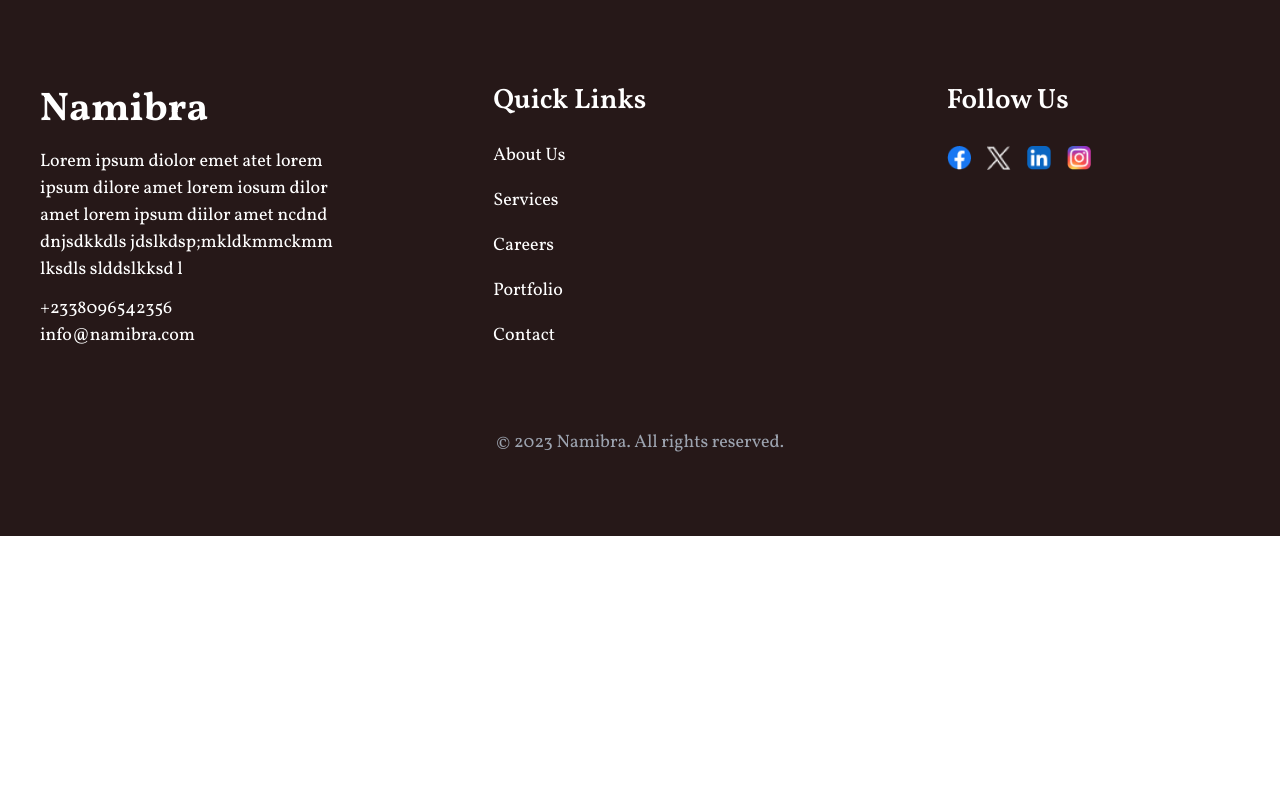
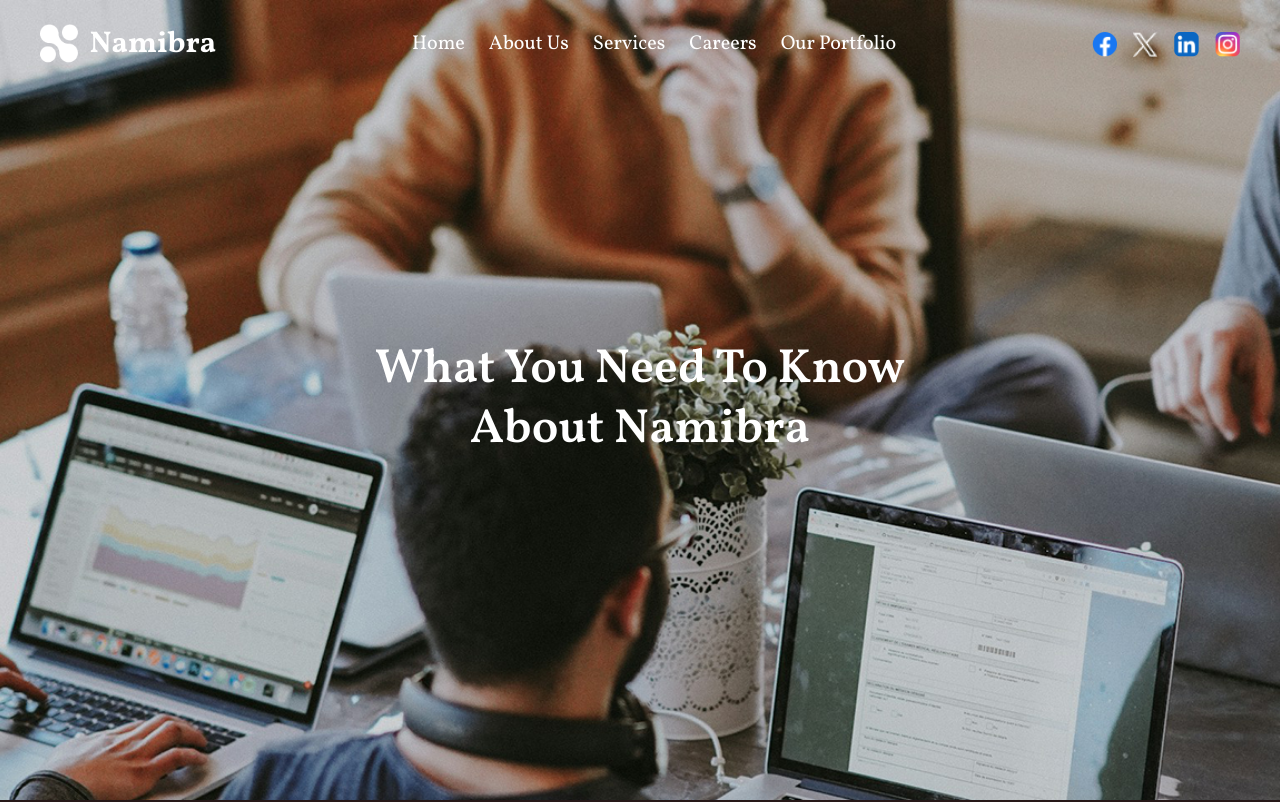
Before and after one commit to Namibra-Devs/namibra, a React (Vite) app: page /about-us in a window 1280 px wide. Shown: the top 802 px of the page. Built offline with nearby package versions, Linux system fonts and the light colour scheme.

Commit message:
Added AboutHero Component

```diff
--- a/src/App.jsx
+++ b/src/App.jsx
@@ -1,11 +1,13 @@
 import { BrowserRouter as Router, Routes, Route } from "react-router-dom";
 import Home from "./pages/Home/Home";
 import Footer from "./components/Layouts/Footer";
+import AboutsUs from "./pages/Aboutus/AboutsUs";
 const App = () => {
   return (
     <Router>
       <Routes>
         <Route path="/" element={<Home/>} />
+        <Route path="/about-us" element={<AboutsUs/>} />
       </Routes>
       <Footer />
     </Router>
--- a/src/components/Buttons/ButtonOutline.jsx
+++ b/src/components/Buttons/ButtonOutline.jsx
@@ -1,6 +1,6 @@
 const ButtonOutline = ({label}) => {
   return (
-    <button className='bg-primary outline hover:bg-gray-950 py-3 px-10 rounded-lg text-[24px] font-semibold text-white'>
+    <button className='bg-primary border-2 hover:bg-gray-950 py-3 px-10 rounded-lg text-[24px] font-semibold text-white'>
         {label}
     </button>
   )
--- a/src/components/Buttons/ButtonTransparent.jsx
+++ b/src/components/Buttons/ButtonTransparent.jsx
@@ -1,6 +1,6 @@
 const ButtonTransparent = ({label}) => {
   return (
-    <button className='bg-transparent outline hover:bg-gray-950 py-3 px-10 rounded-lg text-[24px] font-semibold text-white'>
+    <button className='bg-transparent border-2 hover:bg-gray-950 py-3 px-10 rounded-lg text-[24px] font-semibold text-white'>
         {label}
     </button>
   )
--- /dev/null
+++ b/src/components/HeroSections/AboutusHero.jsx
@@ -0,0 +1,16 @@
+import Navbar from "../Layouts/Navbar";
+
+const AboutusHero = () => {
+  return (
+    <section className="bg-aboutusbg bg-cover bg-center bg-no-repeat min-h-screen w-full">
+      <Navbar />
+      <div className="flex justify-center items-center min-h-screen py-20 px-6 lg:px-10">
+        <h2 className="text-[30px] md:text-[48px] max-w-full md:max-w-2xl text-center text-white leading-tight font-semibold">
+          What You Need To Know About Namibra
+        </h2>
+      </div>
+    </section>
+  );
+};
+
+export default AboutusHero;
--- a/src/components/HeroSections/HomeHero.jsx
+++ b/src/components/HeroSections/HomeHero.jsx
@@ -5,13 +5,13 @@ import SendAMessage from "../Utils/SendAMessage";
 
 const HomeHero = () => {
   return (
-    <section className="bg-herobg bg-cover bg-center bg-no-repeat min-h-screen w-full">
+    <section className="bg-homebg bg-cover bg-center bg-no-repeat min-h-screen w-full">
       <Navbar />
       <div className="flex justify-center items-center min-h-screen pt-32 pb-20 px-6 lg:px-10">
-        <div className="flex flex-col md:flex-row justify-between items-start gap-20">
+        <div className="flex flex-col md:flex-row justify-between items-center gap-20">
           <div className="text-white">
             <h4 className="text-[20px]">Welcome to Namibra</h4>
-            <h2 className="text-[30px] md:text-[40px] italic font-semibold my-4">
+            <h2 className="text-[30px] md:text-[40px] leading-tight italic font-semibold my-4">
               Technology should never be a barrier but rather, a powerful
               enabler of growth and efficiency.
             </h2>
--- a/src/components/Layouts/Footer.jsx
+++ b/src/components/Layouts/Footer.jsx
@@ -9,7 +9,7 @@ const Footer = () => {
       <div className="mx-auto px-6 lg:px-10 grid grid-cols-1 md:grid-cols-3 gap-10 md:gap-40">
         {/* Left Section - Logo, Name, Contact */}
         <div>
-          <h2 className="text-[40px] font-bold mb-2">Namibra</h2>
+          <a href="/" className="text-[40px] font-bold mb-2">Namibra</a>
           <p className="text-[18px] mb-3">
             Lorem ipsum diolor emet atet lorem ipsum dilore amet lorem iosum
             dilor amet lorem ipsum diilor amet ncdnd dnjsdkkdls
--- a/src/components/Layouts/Navbar.jsx
+++ b/src/components/Layouts/Navbar.jsx
@@ -27,7 +27,7 @@ const Navbar = () => {
 
 
   return (
-    <nav className={` ${isScrolled ? "bg-black" : "bg-transparent"} transition-all duration-700 fixed top-0 left-0 w-full z-50`}>
+    <nav className={` ${isScrolled ? "bg-primary shadow-custom-dark" : "bg-transparent"} transition-all duration-700 fixed top-0 left-0 w-full z-50`}>
       <div className="mx-auto flex justify-between items-center py-6 px-6 md:px-10">
         {/* Logo & Name */}
         <div className="text-white text-2xl font-bold flex items-center gap-3 relative z-50">
--- a/src/components/Utils/SendAMessage.jsx
+++ b/src/components/Utils/SendAMessage.jsx
@@ -1,8 +1,7 @@
-import React from "react";
 
 const SendAMessage = () => {
   return (
-    <div className="bg-white/10 backdrop-blur-0 backdrop-brightness-90 text-white p-10 rounded-lg">
+    <div className="bg-white/10 backdrop-blur-0 backdrop-brightness-90 w-full text-white p-10 rounded-lg">
       <h2 className="text-[24px] font-bold text-center">Request a call-back</h2>
       <p className="text-center text-white mb-10">Get in touch with us</p>
 
--- a/src/index.css
+++ b/src/index.css
@@ -11,35 +11,7 @@ html {
 :root {
   /* General Button  */
   .nav-link{
-    @apply text-[24px] hover:text-blue-400 transition;
-  }
-  .btn {
-    @apply px-5 py-2 md:px-6 md:py-2.5 w-full font-semibold focus:bg-blue-800;
-  }
-  /* Button primary */
-  .btn-primary {
-    @apply bg-blue-700 hover:bg-blue-800 hover:text-white duration-700 hover:shadow-xl;
-  }
-  /* Button outline */
-  .btn-outline {
-    @apply border-2 border-slate-200 hover:bg-red-700 duration-700;
-  }
-  /* Button accent */
-  .btn-accent {
-    @apply bg-red-700 hover:bg-blue-700 hover:text-white duration-700 hover:shadow-xl;
-  }
-  /* Mobile menu open */
-  .mobile-menu.active {
-    @apply top-0 bg-blue-700;
-  }
-  .mmlist {
-    @apply flex justify-center items-center gap-2 text-sm md:py-7 border-b-4 border-transparent hover:border-white duration-700;
-  }
-  nav.sticky {
-    @apply fixed top-0 left-0 w-full z-50 bg-blue-700;
-  }
-  #sponsorBtn.btn-bg {
-    @apply bg-red-700;
+    @apply text-[20px] hover:text-blue-400 transition;
   }
 }
 
--- a/src/pages/Aboutus/AboutsUs.jsx
+++ b/src/pages/Aboutus/AboutsUs.jsx
@@ -0,0 +1,11 @@
+import AboutusHero from "../../components/HeroSections/AboutusHero"
+
+const AboutsUs = () => {
+  return (
+    <>
+    <AboutusHero />
+    </>
+  )
+}
+
+export default AboutsUs
--- a/tailwind.config.js
+++ b/tailwind.config.js
@@ -20,7 +20,8 @@ export default {
         "custom-dark": "0 10px 15px -3px rgba(0, 0, 0, 0.3)",
       },
       backgroundImage: {
-        herobg: "url(../src/assets/home/hero-bg.png)",
+        homebg: "url(../src/assets/home/hero-bg.png)",
+        aboutusbg: "url(../src/assets/aboutus/aboutus-bg.png)",
       },
     },
   },
```
Also changed, not shown: src/assets/aboutus/aboutus-bg.png (added).
